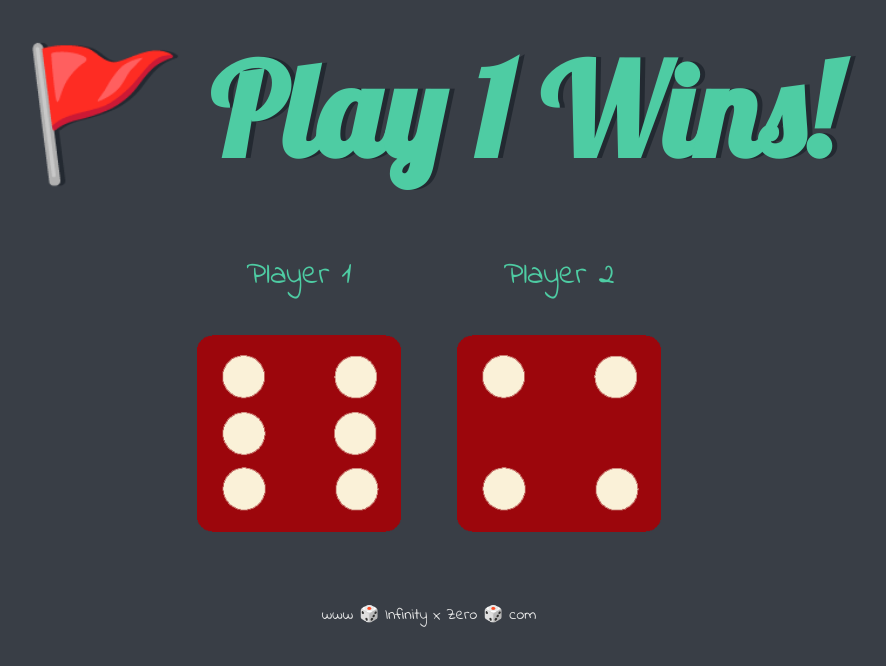
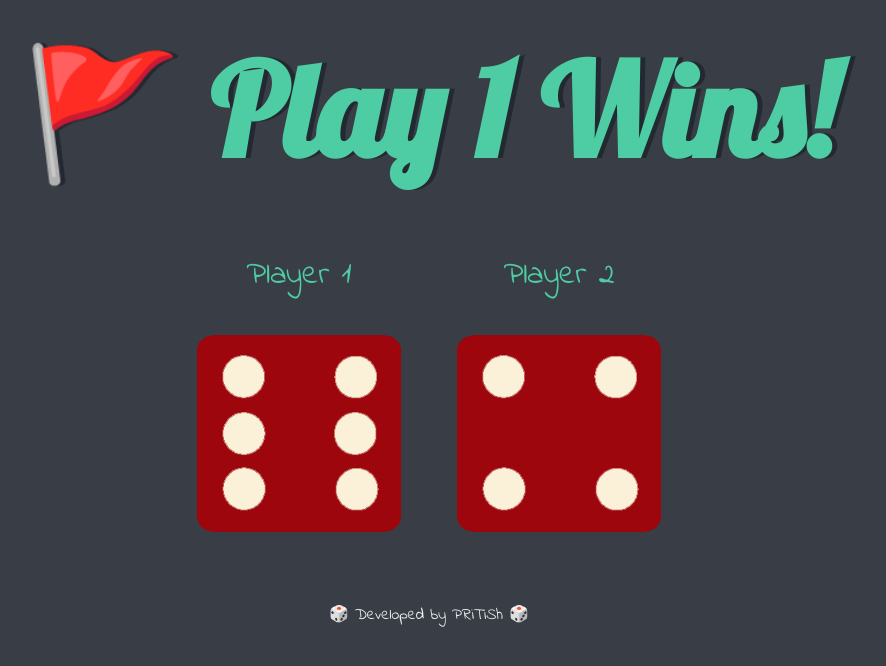
Before and after one commit to pritishbhakat/diceGame, a plain HTML site: page index.html in a window 1280 px wide. Shown: the whole page, without its empty margins (211-1097 px from the left). Drawn offline with Linux system fonts and the light colour scheme.

Commit message:
Update index.html
credit edited

```diff
--- a/index.html
+++ b/index.html
@@ -29,6 +29,6 @@
   </body>
 
   <footer>
-    www 🎲 Infinity x Zero 🎲 com
+     🎲 Developed by PRiTiSh 🎲
   </footer>
 </html>
```
